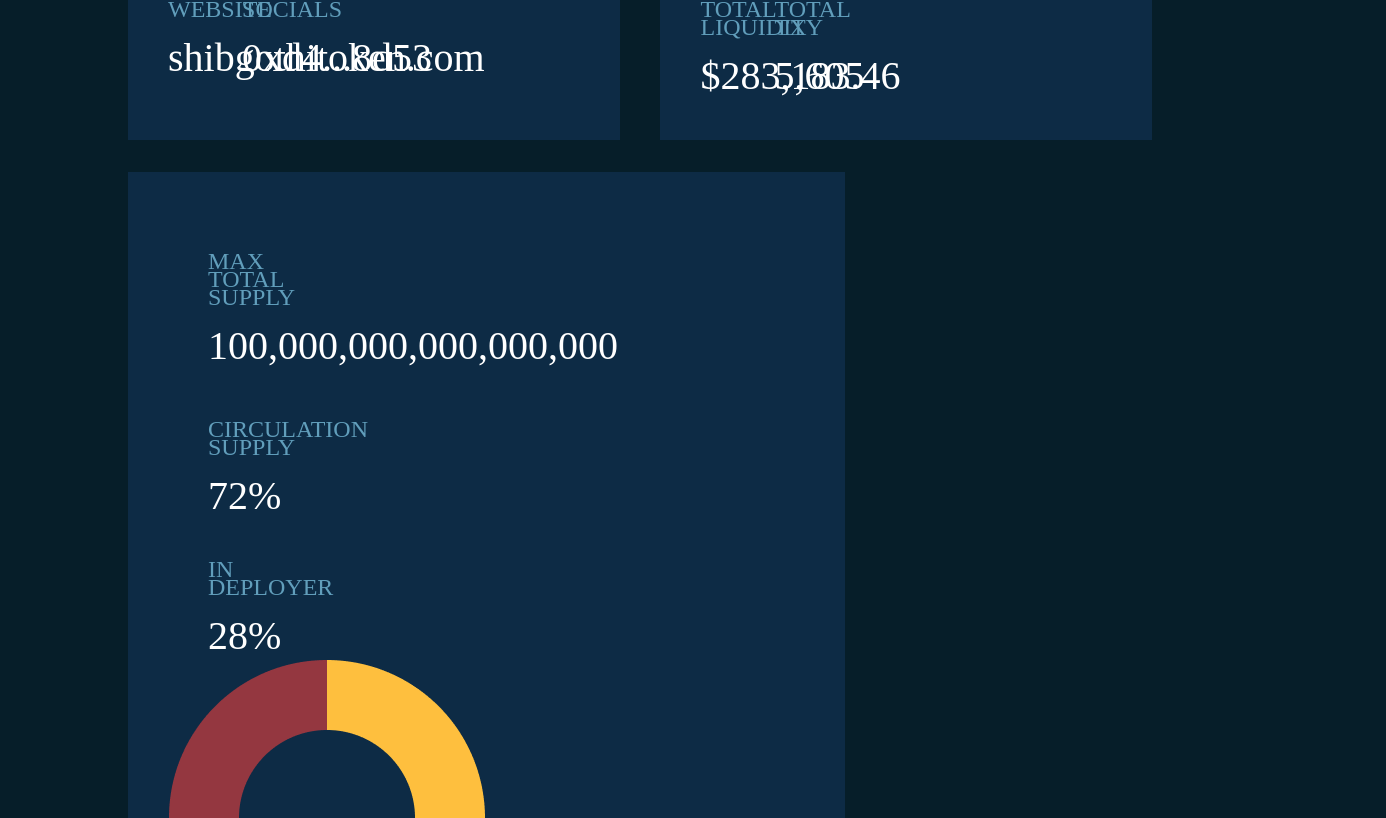
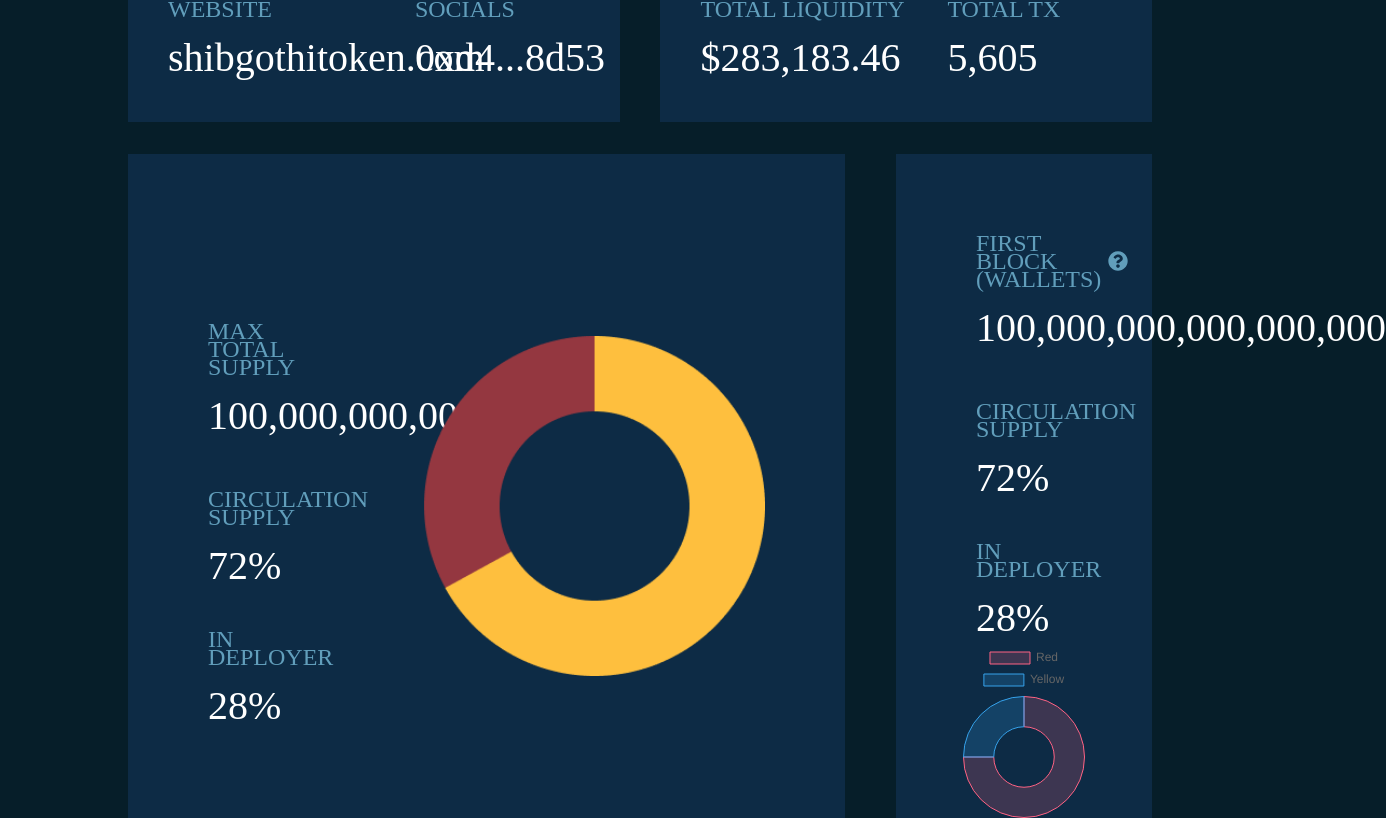
Before and after one commit to TukhtayevaRoziya/test_project, a Next.js app: page / in a window 1280 px wide. Shown: the part 762-1580 px from the top of the page, 1386 px wide, since content can reach past the window. Built offline with nearby package versions, Linux system fonts and the light colour scheme.

Commit message:
diagramma

```diff
--- a/components/analytics/Analytics.jsx
+++ b/components/analytics/Analytics.jsx
@@ -7,6 +7,7 @@ import diagramma from '../../assets/home/diagramma.png'
 
 import styles from "./Analytics.module.css";
 import "antd/dist/antd.css";
+import { AChart } from './chart/Chart';
 
 export const Analytics = () => {
   return (
@@ -66,6 +67,31 @@ export const Analytics = () => {
 
         <Image className={styles.analytics__body__block__diagramma_box__img} src={diagramma} alt="" />
         </div>
+        <div
+          className={
+            styles.analytics__body__block__desc_block +
+            " " +
+            styles.analytics__body__block__box
+          }
+        >
+          <div className={ styles.analytics__body__block__diagramma_box__text_block}>
+
+          <AnalyticsBoxes
+            title1={"first block (wallets)"}
+            txt1={"100,000,000,000,000,000"}
+            title3={"Circulation supply"}
+            txt3={"72%"}
+          />
+          <div className={styles.analytics__body__block__box__titles + ' ' + styles.analytics__body__block__diagramma_box__title}>
+            <div>
+              <p>in deployer</p>
+              <h3>28%</h3>
+            </div>
+          </div>
+          </div>
+          <AChart />
+        {/* <Image className={styles.analytics__body__block__diagramma_box__img} src={diagramma} alt="" /> */}
+        </div>
       </div>
     </div>
   );
--- a/components/analytics/Analytics.module.css
+++ b/components/analytics/Analytics.module.css
@@ -7,6 +7,7 @@
   width: 80%;
   display: flex;
   flex-wrap: wrap;
+  justify-content: space-between;
   margin-top: 40px;
 }
 
@@ -19,7 +20,6 @@
   font-weight: 400;
   font-size: 32px;
   line-height: 26px;
-  /* identical to box height, or 81% */
 
   color: #619ebb;
 }
@@ -52,7 +52,7 @@
 }
 
 .analytics__body__block__box__titles {
-  width: 30%;
+  width: 100%;
   display: flex;
   justify-content: flex-start;
 }
@@ -125,16 +125,36 @@
 .analytics__body__block__diagramma_box{
   width: 70% !important;
   margin-top: 2rem;
+  display: flex;
+  align-items: center;
+  justify-content: space-between;
+}
+
+.analytics__body__block__diagramma_box span{
+  margin-right: 40px !important;
+  height: 80% !important;
 }
 
 .analytics__body__block__diagramma_box__img{
+  width: 30% !important;
+  margin-right: 40px;
+  object-fit: contain;
+}
+
+.analytics__body__block__diagramma_box__title{
+  padding-left: 40px;
   width: 30%
 }
 
-.analytics__body__block__diagramma_box__title{
-  padding-left: 40px
+.analytics__body__block__diagramma_box__text_block{
+  width: 40%;
 }
 
-.analytics__body__block__diagramma_box__text_block{
-  width: 40%
+.analytics__body__block__diagramma_box__text_block .analytics__body__block__box{
+  width: 100% !important
 }
+
+.analytics__body__block__desc_block{
+  width: 25%;
+  margin-top: 2rem;
+}
--- /dev/null
+++ b/components/analytics/chart/Chart.jsx
@@ -0,0 +1,37 @@
+import React from 'react';
+import { Chart as ChartJS, ArcElement, Tooltip, Legend } from 'chart.js';
+import { Doughnut } from 'react-chartjs-2';
+
+ChartJS.register(ArcElement, Tooltip, Legend);
+
+
+const data = {
+  labels: ['Red', 'Yellow'],
+  datasets: [
+    {
+      label: '# of Votes',
+      data: [6, 2],
+      backgroundColor: [
+        'rgba(255, 99, 132, 0.2)',
+        'rgba(54, 162, 235, 0.2)',
+        'rgba(255, 206, 86, 0.2)',
+        'rgba(75, 192, 192, 0.2)',
+        'rgba(153, 102, 255, 0.2)',
+        'rgba(255, 159, 64, 0.2)',
+      ],
+      borderColor: [
+        'rgba(255, 99, 132, 1)',
+        'rgba(54, 162, 235, 1)',
+        'rgba(255, 206, 86, 1)',
+        'rgba(75, 192, 192, 1)',
+        'rgba(153, 102, 255, 1)',
+        'rgba(255, 159, 64, 1)',
+      ],
+      borderWidth: 1,
+    },
+  ],
+};
+
+export const AChart = () => {
+  return <Doughnut data={data} />;
+}
--- a/package.json
+++ b/package.json
@@ -14,8 +14,10 @@
   "dependencies": {
     "@headlessui/react": "^1.6.1",
     "antd": "^4.20.2",
+    "chart.js": "^3.7.1",
     "next": "12.1.0",
     "react": "17.0.2",
+    "react-chartjs-2": "^4.1.0",
     "react-dom": "17.0.2",
     "react-icons": "^4.3.1"
   },
```
Also changed, not shown: 1 other file (tests, documents, lock files or other folders).
